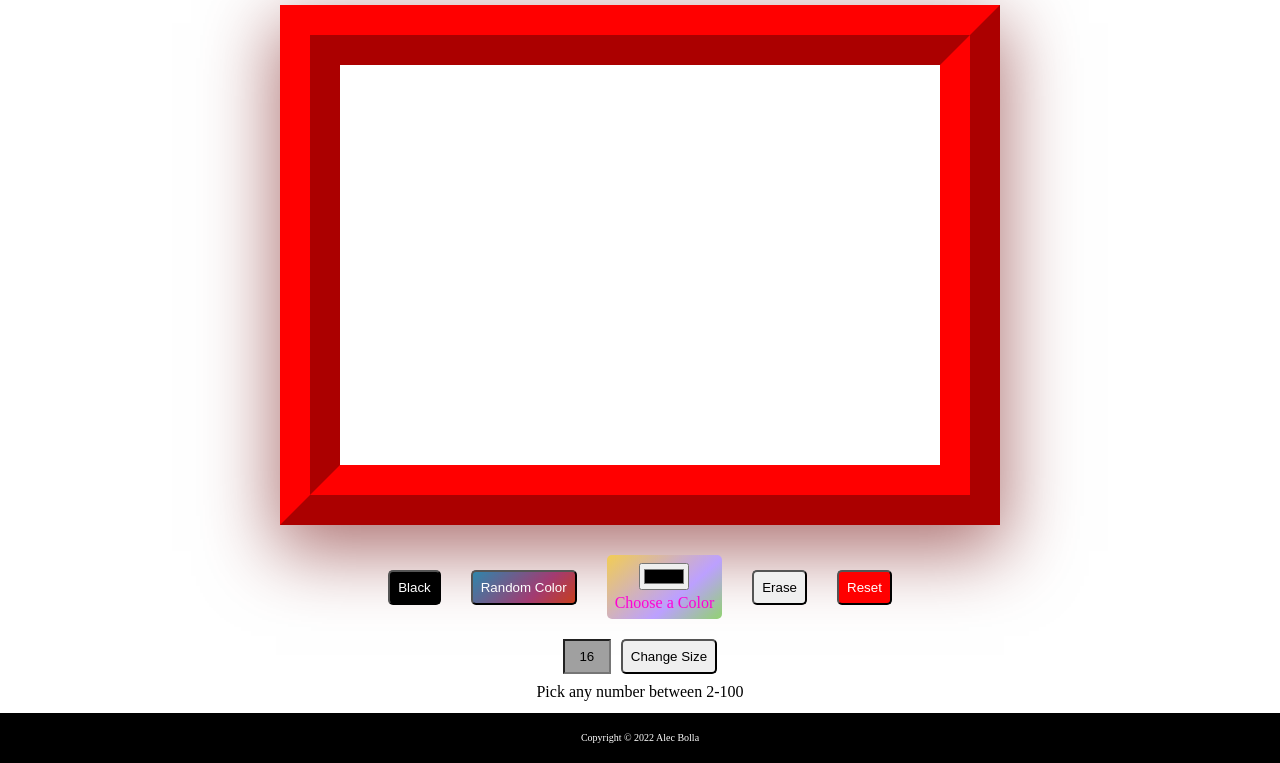
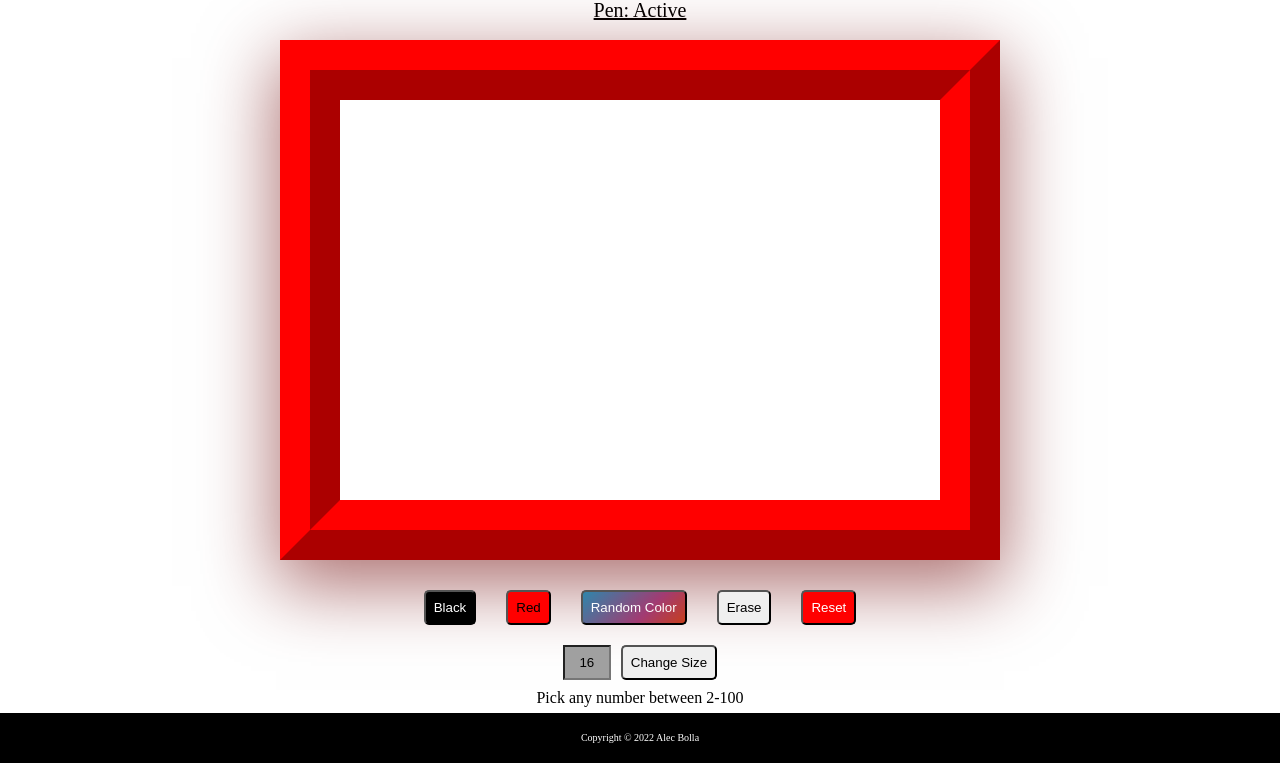
Before and after one commit to alecwithac/etch-a-sketch, a plain HTML site: page index.html in a window 1280 px wide. Shown: the part 87-850 px from the top of the page. Drawn offline with Linux system fonts and the light colour scheme.

Commit message:
Finish color picking buttons. Will create custom color picker wheel. Finish main CSS styling.

```diff
--- a/index.html
+++ b/index.html
@@ -11,15 +11,19 @@
 <body>
   <div class="flex-container">
       <div class="title"><h1>Etch-a-Sketch</h1></div>
+      <div class="mode">Pen: Active</div>
       <div class="content">
           <div class="pad"></div>
           <div class="buttons">
               <button class="black-btn" onclick="changeColor('black')">Black</button>
+              <button class="red-btn" onclick="changeColor('red')">Red</button>
               <button class="random-btn" onclick="changeColor('random')">Random Color</button>
-              <div class="prompt">
-                <input type="color" id="color">
-                <p>Choose a Color</p>
+
+           <!--   <div class="prompt">
+                <input type="color" id="colorPicker" value="#0000ff">
+                <button class="colorBtn">Pick a Color</button>
               </div>
+            -->
               <button class="erase-btn" onClick="changeColor('white')">Erase</button>
               <button class="reset-btn" onclick="resetPad()">Reset</button>
           </div>
--- a/script.js
+++ b/script.js
@@ -55,6 +55,13 @@ function resetPad() {
 
 
 /*click to draw on sketch pad*/
-document.querySelector("body").addEventListener('click', () => {
+document.querySelector("body").addEventListener('click', (e) => {
+ if(e.target.tagName != "BUTTON") {
   click = !click;
+  if(click) {
+    document.querySelector('.mode').textContent = "Pen: Active"
+  } else {
+    document.querySelector('.mode').textContent = "Pen: Not active"
+ }
+  }
 });
--- a/styles.css
+++ b/styles.css
@@ -48,7 +48,14 @@
     padding: 8px;
 }
 
-    /* choose a color */
+.red-btn {
+    border-radius: 5px;
+    color: black;
+    background-color: red;
+    padding: 8px;
+}
+
+    /* choose a color
 .prompt {
     display: flex;
     flex-direction: column;
@@ -59,7 +66,7 @@
     border-radius: 5px;
     padding: 8px;
 }
-
+*/
 .prompt p{
     color: rgb(255, 0, 212);
     margin-top: 5px;
@@ -113,3 +120,9 @@
     font-size: 10px;
     color: white;
 }
+
+.mode {
+    font-size: 20px;
+    margin-bottom: 20px;
+    text-decoration: underline;
+}
```
